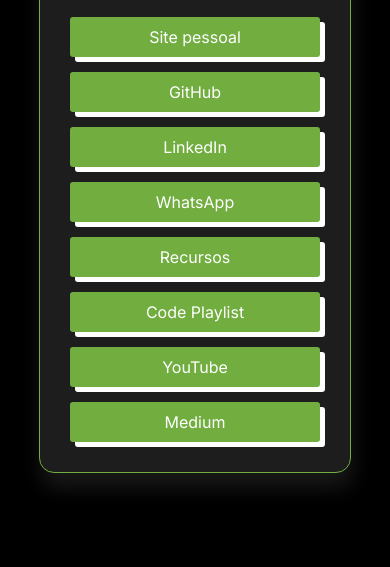
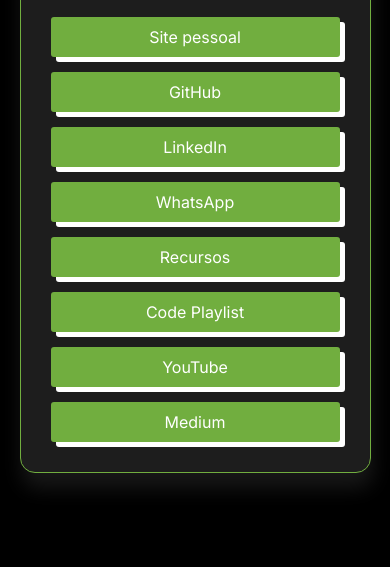
Before and after one commit to oliveltonsantos/card-links, a plain HTML site: page index.html in a window 390 px wide. Shown: the part 277-844 px from the top of the page. Drawn offline with Linux system fonts and the light colour scheme.

Commit message:
Update style.css

```diff
--- a/estilos/style.css
+++ b/estilos/style.css
@@ -23,6 +23,7 @@ section {
     padding: 45px;
     background-color: #1D1D1D;
     width: 500px;
+    height: auto;
     border: 1px solid #71AE3F;
     border-radius: 15px;
     display: flex;
@@ -69,7 +70,7 @@ main a:hover {
 
 @media (max-width: 520px) {
     section {
-        width: 80%;
+        width: 90%;
         padding: 30px;
     }
     header img {
```
